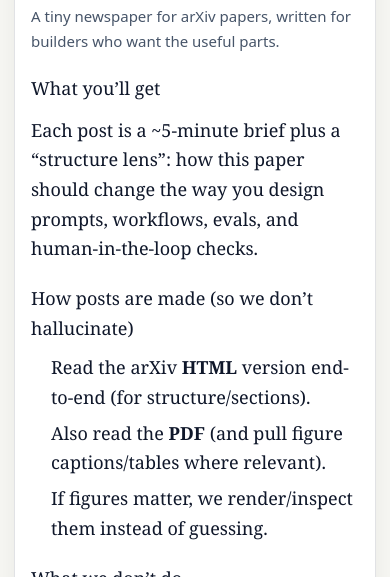
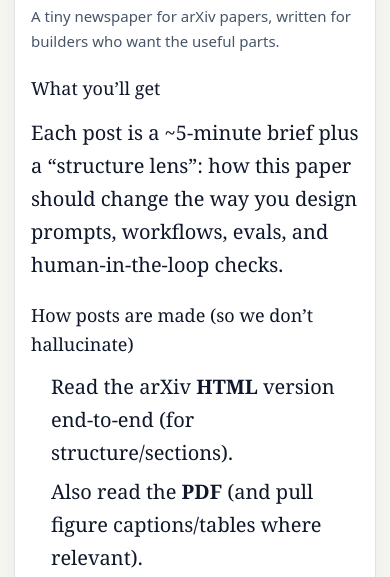
Before and after one commit to qwerty-works/arxiv-notes, an Astro site: page /arxiv-notes/about in a window 390 px wide. Shown: the part 267-844 px from the top of the page. Built offline with nearby package versions, Linux system fonts and the light colour scheme; Astro itself is replaced by a stand-in of ours.

Commit message:
Mobile: bump body font size +2

```diff
--- a/src/styles/global.css
+++ b/src/styles/global.css
@@ -31,10 +31,15 @@ body{
   background:var(--bg);
   color:var(--fg);
   font-family: ui-serif, Georgia, Cambria, "Times New Roman", Times, serif;
-  font-size: 18px; /* +2 overall */
+  font-size: 18px; /* base */
   line-height:1.65;
   text-rendering: optimizeLegibility;
   -webkit-font-smoothing: antialiased;
+}
+
+/* Smaller screens: bump body copy +2 */
+@media (max-width: 420px){
+  body{font-size: 20px;}
 }
 
 a{color:inherit}
```
